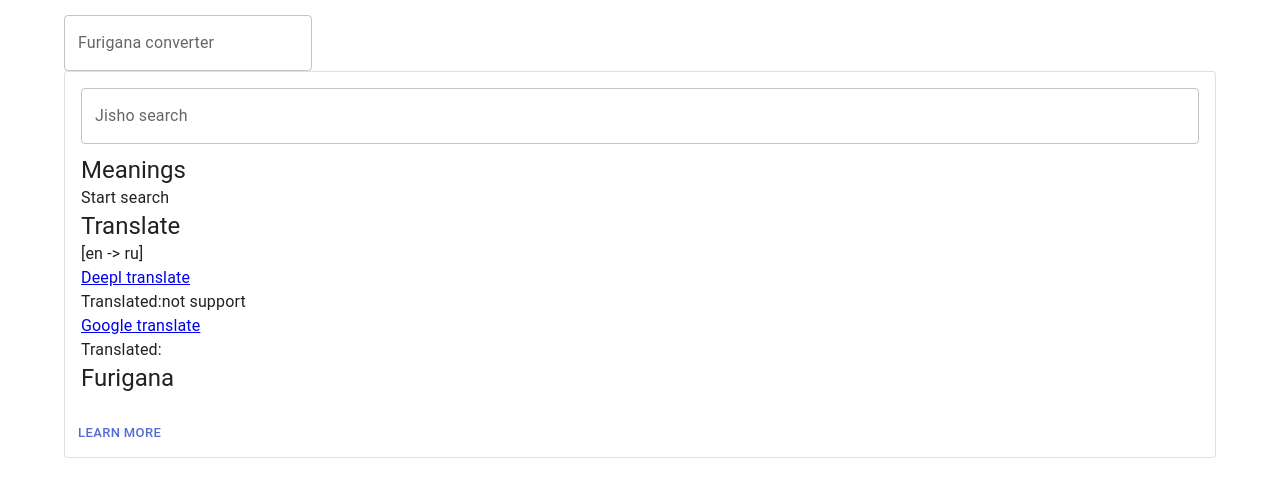
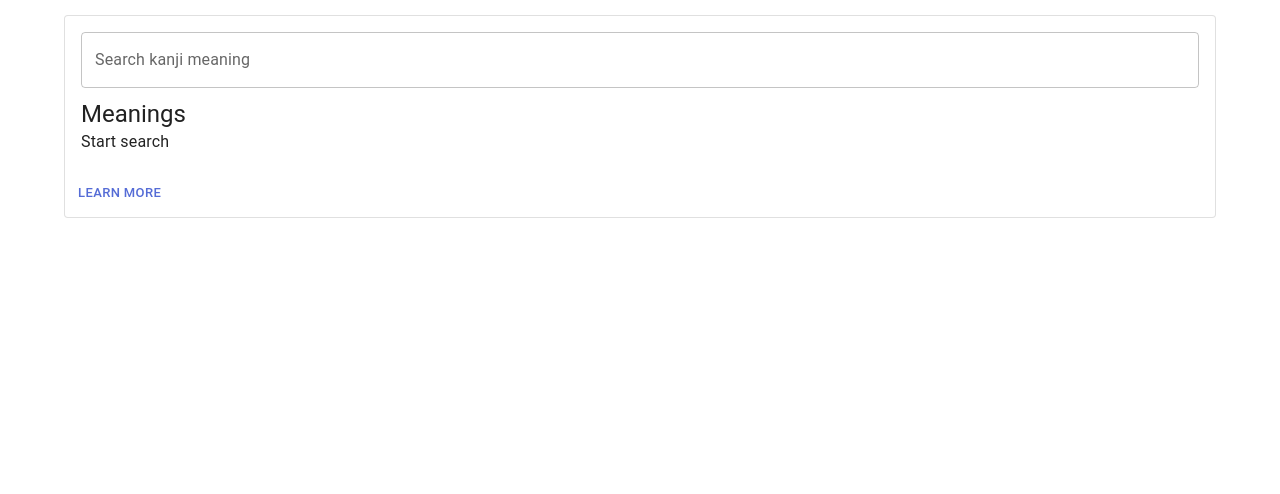
Before and after one commit to sieugene/nihongo-cards, a Next.js app: page / in a window 1280 px wide. Shown: the top 494 px of the page. Built offline with nearby package versions, Linux system fonts and the light colour scheme.

Commit message:
chore : translate layout

```diff
--- a/src/features/jisho-phrase/index.tsx
+++ b/src/features/jisho-phrase/index.tsx
@@ -1,3 +1,5 @@
+import ContentCopyIcon from '@mui/icons-material/ContentCopy'
+import MuiAlert from '@mui/material/Alert'
 import Box from '@mui/material/Box'
 import Button from '@mui/material/Button'
 import Card from '@mui/material/Card'
@@ -8,16 +10,23 @@ import List from '@mui/material/List'
 import ListItem from '@mui/material/ListItem'
 import ListItemButton from '@mui/material/ListItemButton'
 import ListItemText from '@mui/material/ListItemText'
+import Snackbar from '@mui/material/Snackbar'
+import Stack from '@mui/material/Stack'
 import TextField from '@mui/material/TextField'
 import Typography from '@mui/material/Typography'
 import { styled } from '@mui/material/styles'
-import { ChangeEvent, useMemo, useState } from 'react'
+import { ChangeEvent, forwardRef, useMemo, useState } from 'react'
 import { useFurigana } from '../furigana-convert/hooks/useFurigana'
 import Translate from '../translate'
 import { useJishoPhrase } from './hooks/useJishoPhrase'
 import { useDebounce } from '@/shared/hooks/useDebounce'
 
+const Alert = forwardRef<HTMLDivElement, any>(function Alert(props, ref) {
+  return <MuiAlert elevation={6} ref={ref} variant='filled' {...props} />
+})
+
 const JishoPhrase = () => {
+  const [open, setOpen] = useState(false)
   const [input, setInput] = useState('')
   const { data, isLoading } = useJishoPhrase(input)
   const { data: furiganaData } = useFurigana(input)
@@ -30,14 +39,38 @@ const JishoPhrase = () => {
     }
   }, [data?.meanings])
 
+  const onCopy = () => {
+    if (!furiganaData) return
+    navigator.clipboard.writeText(furiganaData)
+    setOpen(true)
+  }
+  const handleClose = (event?: React.SyntheticEvent | Event, reason?: string) => {
+    if (reason === 'clickaway') {
+      return
+    }
+
+    setOpen(false)
+  }
+
   return (
     <div>
+      <Snackbar open={open} autoHideDuration={500} onClose={handleClose}>
+        <Alert onClose={handleClose} severity='success' sx={{ width: '100%' }}>
+          Text was copied!
+        </Alert>
+      </Snackbar>
       <Box sx={{ minWidth: 275 }}>
         <Card variant='outlined'>
           <CardContent>
-            <Input type='text' onChange={handleChange} label='Jisho search' variant='outlined' />
+            <Input
+              type='text'
+              onChange={handleChange}
+              label='Search kanji meaning'
+              variant='outlined'
+            />
             <Typography variant='h5'>Meanings</Typography>
             {meanings ? (
+              <>
                 <List about='meanings'>
                   {meanings.map((meaning, index) => {
                     return (
@@ -49,13 +82,27 @@ const JishoPhrase = () => {
                     )
                   })}
                 </List>
+                <Typography variant='h5'>Translate</Typography>
+                <Translate
+                  meaning={meanings?.[0] || ''}
+                  sourceLang='en'
+                  targetLang='ru'
+                  original={input}
+                />
+                <Typography variant='h5'>Furigana</Typography>
+                {furiganaData && (
+                  <div>
+                    <div dangerouslySetInnerHTML={{ __html: furiganaData }} />
+                    <Button onClick={onCopy} variant='contained'>
+                      copy
+                      <ContentCopyIcon />
+                    </Button>
+                  </div>
+                )}
+              </>
             ) : (
               <Typography>Start search</Typography>
             )}
-            <Typography variant='h5'>Translate</Typography>
-            <Translate text={meanings?.[0] || ''} sourceLang='en' targetLang='ru' />
-            <Typography variant='h5'>Furigana</Typography>
-            {furiganaData && <div dangerouslySetInnerHTML={{ __html: furiganaData }} />}
           </CardContent>
           <CardActions>
             <Button size='small'>Learn More</Button>
--- a/src/features/translate/index.tsx
+++ b/src/features/translate/index.tsx
@@ -1,34 +1,67 @@
+import Link from '@mui/material/Link'
+import Typography from '@mui/material/Typography'
+import { styled } from '@mui/material/styles'
 import { FC } from 'react'
 import { useTranslate } from './hooks/useTranslate'
 import { ApiTranslateArgs } from '@/pages/api/translate'
 
-const Translate: FC<ApiTranslateArgs> = (props) => {
-  const { data } = useTranslate(props)
+type Props = Pick<ApiTranslateArgs, 'sourceLang' | 'targetLang'> & {
+  meaning: string
+  original: string
+}
+
+const Translate: FC<Props> = ({ sourceLang, targetLang, meaning, original }) => {
+  const { data } = useTranslate({ sourceLang, targetLang, text: meaning })
+  const items = [
+    {
+      link: `https://translate.google.com/?hl=ja&sl=${sourceLang}&tl=${targetLang}&text=${meaning}&op=translate`,
+      caption: 'Google translate',
+      translated: data,
+    },
+    {
+      link: `https://www.deepl.com/translator#${sourceLang}/${targetLang}/${meaning}`,
+      caption: 'Deepl translate',
+    },
+    {
+      link: `https://context.reverso.net/translation/japanese-russian/${original}`,
+      caption: 'Reverso context',
+    },
+  ]
   return (
     <div>
       <h1>
-        <p>
-          [{props.sourceLang} {'->'} {props.targetLang}]
-        </p>
+        <Typography variant='caption'>
+          [{sourceLang} {'->'} {targetLang}]
+        </Typography>
       </h1>
-
-      <a
-        href={`https://www.deepl.com/translator#${props?.sourceLang}/${props?.targetLang}/${props?.text}`}
-        target='_blank'
-        rel='noreferrer'
-      >
-        Deepl translate
-      </a>
-      <h3>Translated:not support</h3>
-      <a
-        target='_blank'
-        rel='noreferrer'
-        href={`https://translate.google.com/?hl=ja&sl=${props?.sourceLang}&tl=${props?.targetLang}&text=${props?.text}&op=translate`}
-      >
-        Google translate
-      </a>
-      <h3>Translated: {data}</h3>
+      {items?.map(({ link, caption, translated }, index) => {
+        return (
+          <ItemTranslate key={index}>
+            <Link href={link} target='_blank' rel='noreferrer'>
+              {caption}
+            </Link>
+            <TranslateResult variant='subtitle1'>
+              Translated <Bold>{!translated ? 'not support' : translated}</Bold>
+            </TranslateResult>
+          </ItemTranslate>
+        )
+      })}
     </div>
   )
 }
+
+const ItemTranslate = styled(Typography)`
+  border-top: 1px solid silver;
+  padding: 5px;
+`
+
+const TranslateResult = styled(Typography)`
+  display: flex;
+  align-items: center;
+  justify-content: space-between;
+`
+
+const Bold = styled(Typography)`
+  font-weight: 700;
+`
 export default Translate
--- a/src/pages/index.tsx
+++ b/src/pages/index.tsx
@@ -6,7 +6,7 @@ export default function Home() {
   return (
     <>
       <Container maxWidth='lg' style={{ marginTop: 15 }}>
-        <FuriganaConvert />
+        {/* <FuriganaConvert /> */}
         <JishoPhrase />
       </Container>
     </>
```
Lines whose indentation alone changed are shown as unchanged.
